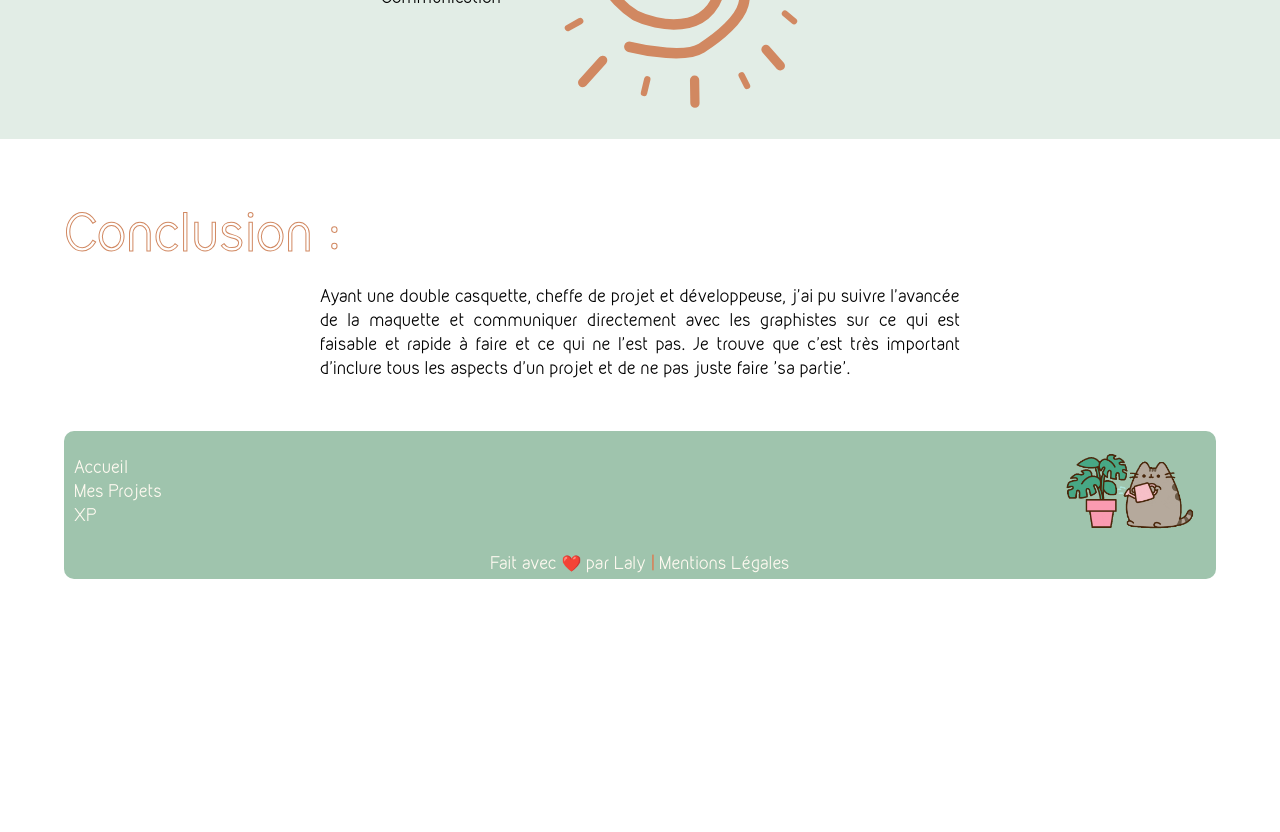
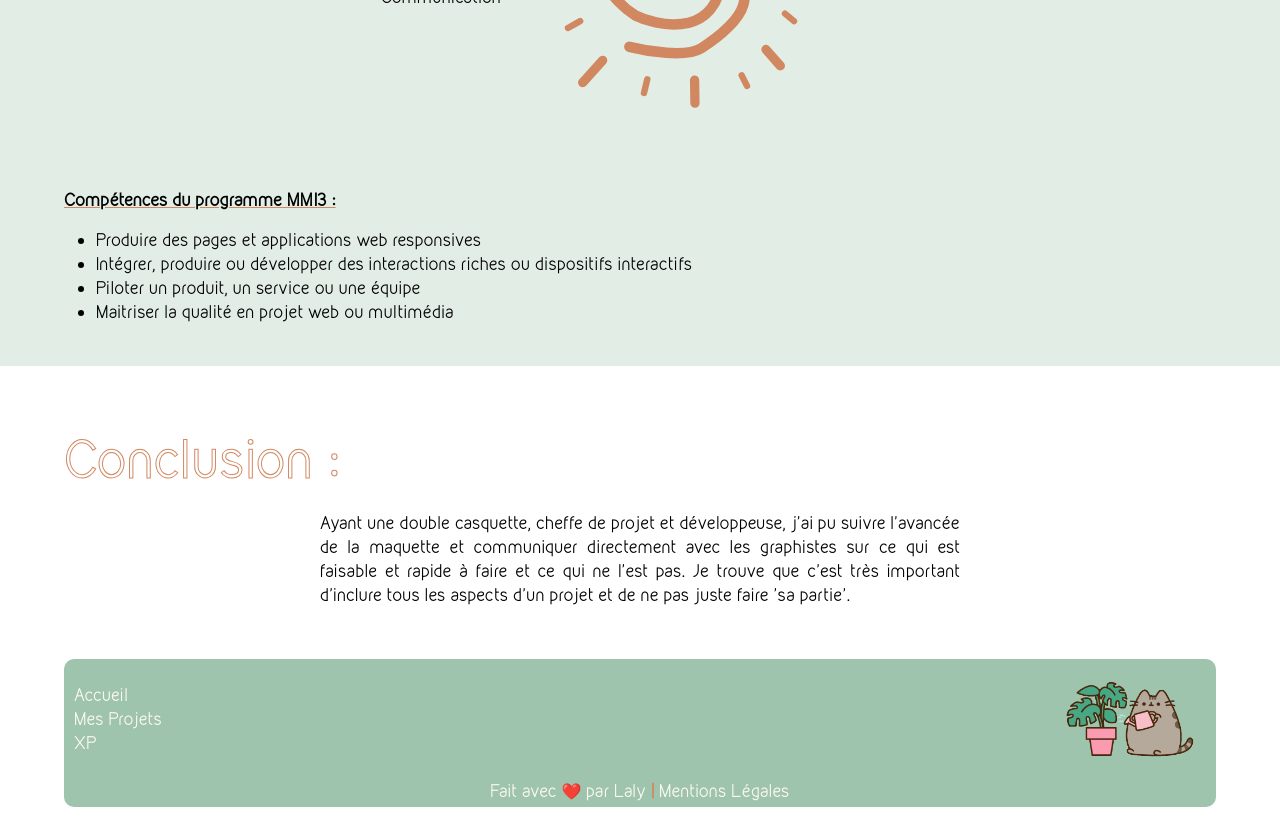
Before and after one commit to Laly18t/portfolio-mmi3, a React (Vite) app: page /projet/artemis_site in a window 1280 px wide. Shown: the part 2120-2952 px from the top of the page. Before the commit the page ends 2725 px from the top, so only its background shows below. Built offline with nearby package versions, Linux system fonts and the light colour scheme.

Commit message:
feat: add competences programme MMI

```diff
--- a/src/data.js
+++ b/src/data.js
@@ -97,6 +97,7 @@ const data = {
         "category": "Projet étudiant",
         "date": "7 mars 2023",
         "class": "MMI2",
+        "competences_mmi": ["Piloter un produit, un service ou une équipe", "Maitriser la qualité en projet web ou multimédia"],
         "roles": [
             "Cheffe de projet",
             "Communicante",
@@ -167,6 +168,7 @@ const data = {
         "category": "Projet étudiant",
         "date": "Avril 2023",
         "class": "MMI2",
+        "competences_mmi": ["Piloter un produit, un service ou une équipe", "Maitriser la qualité en projet web ou multimédia"],
         "roles": [
             "Conceptrice",
             "Graphiste"
@@ -212,6 +214,7 @@ const data = {
         "category": "Projet étudiant",
         "date": "Avril 2023",
         "class": "MMI2",
+        "competences_mmi": ["Intégrer, produire ou développer des interactions riches ou dispositifs interactifs", "Piloter un produit, un service ou une équipe", "Maitriser la qualité en projet web ou multimédia"],
         "roles": [
             "Développeuse web"
         ],
@@ -257,6 +260,7 @@ const data = {
         "category": "Projet étudiant",
         "date": "Juin 2022",
         "class": "MMI1",
+        "competences_mmi": ["Intégrer, produire ou développer des interactions riches ou dispositifs interactifs", "Piloter un produit, un service ou une équipe", "Maitriser la qualité en projet web ou multimédia"],
         "roles": [
             "Développeuse web",
             "Communicante"
@@ -302,6 +306,7 @@ const data = {
         "category": "Projet étudiant",
         "date": "Janvier 2023",
         "class": "MMI2",
+        "competences_mmi": ["Produire des pages et applications web responsives", "Mettre en place ou développer un back office", "Optimiser une application web en référencement et temps de chargement", "Configurer une solution d’hébergement adaptée aux besoins", "Intégrer, produire ou développer des interactions riches ou dispositifs interactifs", "Maitriser la qualité en projet web ou multimédia"],
         "roles": [
             "Développeuse web"
         ],
@@ -348,6 +353,7 @@ const data = {
         "category": "Projet étudiant",
         "date": "Avril 2022",
         "class": "MMI1",
+        "competences_mmi": ["Produire des pages et applications web responsives", "Intégrer, produire ou développer des interactions riches ou dispositifs interactifs", "Piloter un produit, un service ou une équipe", "Maitriser la qualité en projet web ou multimédia"],
         "roles": [
             "Développeuse web"
         ],
@@ -393,6 +399,7 @@ const data = {
         "category": "Projet étudiant",
         "date": "Janvier 2023",
         "class": "MMI2",
+        "competences_mmi": ["Produire des pages et applications web responsives", "Intégrer, produire ou développer des interactions riches ou dispositifs interactifs", "Optimiser une application web en référencement et temps de chargement", "Configurer une solution d’hébergement adaptée aux besoins", "Piloter un produit, un service ou une équipe", "Maitriser la qualité en projet web ou multimédia"],
         "roles": [
             "Développeuse web"
         ],
@@ -438,6 +445,7 @@ const data = {
         "category": "Projet étudiant",
         "date": "Octobre 2022",
         "class": "MMI2",
+        "competences_mmi": ["Piloter un produit, un service ou une équipe", "Maitriser la qualité en projet web ou multimédia"],
         "roles": [
             "Conceptrice",
             "Graphiste"
@@ -480,6 +488,7 @@ const data = {
         "category": "Projet étudiant",
         "date": "2-3 juin 2022",
         "class": "MMI1",
+        "competences_mmi": ["Piloter un produit, un service ou une équipe", "Maitriser la qualité en projet web ou multimédia"],
         "roles": [
             "Cheffe de projet",
             "Développeuse web"
@@ -528,6 +537,7 @@ const data = {
         "category": "Perso",
         "date": "Été 2023 + Février 2024",
         "class": "Projet personnel",
+        "competences_mmi": ["Concevoir un projet d’entreprise innovante", "Intégrer, produire ou développer des interactions riches ou dispositifs interactifs", "Piloter un produit, un service ou une équipe", "Maitriser la qualité en projet web ou multimédia"],
         "roles":
             ["Bricoleuse du dimanche", "Développeuse web", "Développeuse IoT"],
         "description": "Pour répondre à un problème de surpopulation de moustique à la Motte-Servolex, nous avons eu l’idée avec Serge Helies et Guillaume Dumoulin de recréer « fait maison » un piège à moustiques vu sur internet. <br /><br /> Il s’agit d’une boîte qui aspire les moustiques en diffusant des hormones pour les attirer afin de les piéger dans un filet. Nous avons donc voulu la refaire à petit budget pour les habitants, tout en récupérant des composants informatiques que les personnes jettent en changeant de pc ou pour d’autres raisons. <br /><br /> Nous avons donc fait un prototype de la boîte, et j’ai développé une mini application pour pouvoir communiquer les données de la boîte à distance.",
@@ -564,6 +574,7 @@ const data = {
         "short_description": "Conception d’un jeu interactif pour la Nuit de la création",
         "category": "Perso",
         "date": "Février 2024",
+        "competences_mmi": ["Concevoir un projet d’entreprise innovante", "Intégrer, produire ou développer des interactions riches ou dispositifs interactifs", "Piloter un produit, un service ou une équipe", "Maitriser la qualité en projet web ou multimédia"],
         "class": "Projet personnel",
         "roles": ["Développeuse", "Conceptrice"],
         "description": "La ville de la Motte-Servolex organise tous les ans la “Nuit de la création” dédiée à la découverte de l’art contemporain, en déambulant dans la ville, à travers des œuvres à la fois originales et interactives. Pour la prochaine édition, la conciergerie (galerie d’art de la ville) voudrait attirer un public plus jeune et rendre accessible l’art par le jeu, tout en valorisant le travail d’étudiants. <br /><br /> Mon projet permettrait d’utiliser des techniques inconnues pour le grand public en les rendant accessible à travers un jeu qui leur sera familier. <br /><br /> Pour le moment, j’ai d’abord voulu prendre en main l’outil c’est pour cela que le jeu n’est pas en rapport avec l’art contemporain, ce sera la prochaine étape du projet.",
@@ -601,6 +612,7 @@ const data = {
         "category": "Perso",
         "date": "Février 2024",
         "class": "Projet personnel",
+        "competences_mmi": ["Intégrer, produire ou développer des interactions riches ou dispositifs interactifs", "Configurer une solution d’hébergement adaptée aux besoins", "Piloter un produit, un service ou une équipe", "Maitriser la qualité en projet web ou multimédia"],
         "roles": ["Développeuse web", "Graphiste"],
         "description": "En 2ème année de MMI, j’ai dû réaliser une infographie sur le sujet de mon choix. Cela m’a beaucoup plu et j’ai voulu donner une nouvelle dimension à cette infographie en la développant en web et en la rendant interactive. <br /><br /> En plus de sensibiliser sur un sujet qui m’intéresse, le café, je le rends ludique et immersif grâce aux interactions. J’ai pu me former sur l’utilisation de librairie d’animations et aller plus loin dans mon apprentissage du front-end grâce à ce projet. <br /><br /> Ce projet m’a permis de voir le développement web comme un outil permettant de mettre en valeur des idées en les rendant immersive.",
         "tools": ["Javascript", "librairie GSAP", "Figma"],
@@ -635,6 +647,7 @@ const data = {
         "category": "Projet étudiant",
         "date": "Décembre 2023",
         "class": "MMI2",
+        "competences_mmi": ["Concevoir un projet d’entreprise innovante", "Défendre un projet de manière concaicante"],
         "roles": ["Communicante", "Conceptrice"],
         "description": "Idéation, réflexion, création, nous sommes passées par pleins d’étapes pour créer cette start-up ! <br /><br /> Je vous présente Tagaday, une application de gestion de centres équestres. Nous avons créé la maquette de l’application afin de tester notre idée et son utilisation, pour savoir si nous répondons au mieux à la demande du marché. <br /><br /> Nous avons pu pitché notre projet devant la gérante de l’Incubateur de Savoie Technolac, qui a une vraie expertise de cet exercice et nous a donné de vrais conseils pour le jour où nous voudrons vraiment montrer un projet de start-up.",
         "tools": ["Figma", "Internet", "Cours"],
@@ -669,6 +682,7 @@ const data = {
         "category": "Projet étudiant",
         "date": "Sept. 2023 - Mai 2024",
         "class": "MMI3",
+        "competences_mmi": ["Produire des pages et applications web responsives", "Intégrer, produire ou développer des interactions riches ou dispositifs interactifs", "Optimiser une application web en référencement et temps de chargement", "Piloter un produit, un service ou une équipe", "Maitriser la qualité en projet web ou multimédia"],
         "roles": ["Développeuse", "Conceptrice", "Bricoleuse"],
         "description": "Dans le cadre de notre projet de fin d’études, nous avons pu concevoir une serre connectée. Nous avons donc dû réfléchir à tous les aspects de la serre, de la conception à la réalisation. Nous avons dû faire des recherches sur les plantes, les capteurs, les systèmes d’arrosage, etc. <br /><br /> Mon groupe a aussi fait des recherches sur les différentes technologies que nous allions utiliser pour rendre notre serre connectée. Nous avons donc utilisé des capteurs pour mesurer l’humidité, la température, la vitesse du vent, etc. <br /><br /> Notre serre est aussi accompagné d'une application web qui nous permet de contrôler la serre à distance, en automatisant l'arrosage par exemple tout en laissant un mode manuel.",
         "tools": ["Figma", "HTML", "React", "Arduino", "Capteurs", "API"],
@@ -703,6 +717,7 @@ const data = {
         "category": "Expérience professionnelle",
         "date": "Sept. 2023 - août 2024",
         "class": "MMI3",
+        "competences_mmi": ["Intégrer, produire ou développer des interactions riches ou dispositifs interactifs", "Piloter un produit, un service ou une équipe", "Maitriser la qualité en projet web ou multimédia"],
         "roles": ["Développeuse", "Cheffe de projet", "Intégratrice"],
         "description": "Notre 3e année étant en alternance, j'ai pu intégré l'entreprise MyRole, une start-up qui propose une web-application de dématérialisation de gestion humaine dans le monde du cinéma. <br /><br /> Afin de découvrir l'entreprise, j'ai commencé par apprendre comment marche une fonctionnalité importante de l'outil, l'intégration de contrat. J'a donc intégré des contrats word en fichier html et twig afin d'avoir des variables et de pouvoir le générer sur les films. C'est un travail qui semble simple mais il demande beaucoup de vigueur car il ne doit pas y avoir d'erreur. Ce sont des fichiers importants pour les productions et ils ne doivent pas avoir de fautes. <br /><br /> De plus, j'ai pu aller plus loin dans ce principe d'intégration en créant des fonctions réutilisables, comme les pieds de pages. Ewan, notre stagaire, l'a ensuite perfectionné et rendu plus simple d'utilisation.",
         "tools": ["Twig", "HTML", "SQL", "BDD", "Notion", "Trello", "Discord", "Visual Studio Code"],
@@ -737,6 +752,7 @@ const data = {
         "category": "Expérience professionnelle",
         "date": "Sept. 2023 - juillet 2024",
         "class": "MMI3",
+        "competences_mmi": ["Mettre en place ou développer un back office", "Produire des pages et applications web responsives", "Intégrer, produire ou développer des interactions riches ou dispositifs interactifs", "Optimiser une application web en référencement et temps de chargement", "Piloter un produit, un service ou une équipe", "Maitriser la qualité en projet web ou multimédia"],
         "roles": ["Développeuse", "Cheffe de projet", "Intégratrice"],
         "description": `Notre 3e année étant en alternance, j'ai pu intégré l'entreprise MyRole, une start-up qui propose une web-application de dématérialisation de gestion humaine dans le monde du cinéma. <br /><br /> Après avoir pris en main la v2 (version en production), on m'a intégré au développement de la v3. Il s'agit d'une refonte totale de l'application, avec une nouvelle interface, un nouveau back-end et front-end et des fonctionnalités adaptés au besoin. <br /> <br /> J'ai pu travailler sur la partie front-end de l'application, en utilisant React pour la première fois sur un gros projet. C'est assez complexe de rentrer dans le projet car il y a beaucoup d'interdependances, un composant en appel un autre et demande d'autres ressources. Quand on n'a pas l'habitude de travailler sur des gros projets, le début est fastidieux. Mais j'ai pu apprendre beaucoup de choses et cela m'aide pour la partie gestion de projet, afin de m'adapter et mieux évaluer le découpage des tâches et l'estimation du temps.`,
         "tools": ["Twig", "HTML", "SQL", "BDD", "Notion", "Trello", "Discord", "Visual Studio Code"],
@@ -771,6 +787,7 @@ const data = {
         "category": "Projet étudiant",
         "date": "Sept. 2023 - Mai 2024",
         "class": "MMI3",
+        "competences_mmi": ["Piloter un produit, un service ou une équipe", "Maitriser la qualité en projet web ou multimédia"],
         "roles": ["Cheffe de projet", "Couteau-suisse"],
         "description": "En tant de chef de projets, on est le tampon entre le client et l'équipe. À MyRole, je suis plutôt l'interface entre celui qui connait MyRole comme sa poche, Christophe, et les développeurs qui créent la v3 sans comprendre les fonctionnalités qu'ils développent. <br /> <br /> Ayant un bagage technique, je peux mieux traduire les besoins et découper clairement les tâches des développeurs. Je me charge donc de la rédaction des tâches, de leurs répartitions, de leurs suivis et de leurs validations. <br /> C'est un travail de longue haleine mais très enrichissant car on voit le projet évoluer (même si c'est parfois long) et on sait qu'on y a contribué.",
         "tools": ["React", "GitLab", "API", "Notion", "Discord"],
--- a/src/pages/Project.jsx
+++ b/src/pages/Project.jsx
@@ -78,6 +78,11 @@ function Project() {
                         <p>{projectData.skill[3]}</p>
                     </div>
                 </div>
+                <div className="projectPart3 home wrap">
+                    <br></br>
+                    <h5 className="mb-4"><b><u className="decoration-terracota">Compétences du programme MMI3 :</u></b></h5>
+                    <ul className="ml-8 mb-4 list-disc">{projectData.competences_mmi.map((competences) => (<li className="list-disc" key={competences}> {competences}</li>))}</ul>
+                </div>
             </div>
 
             <div className="flex flex-col wrap">
```
